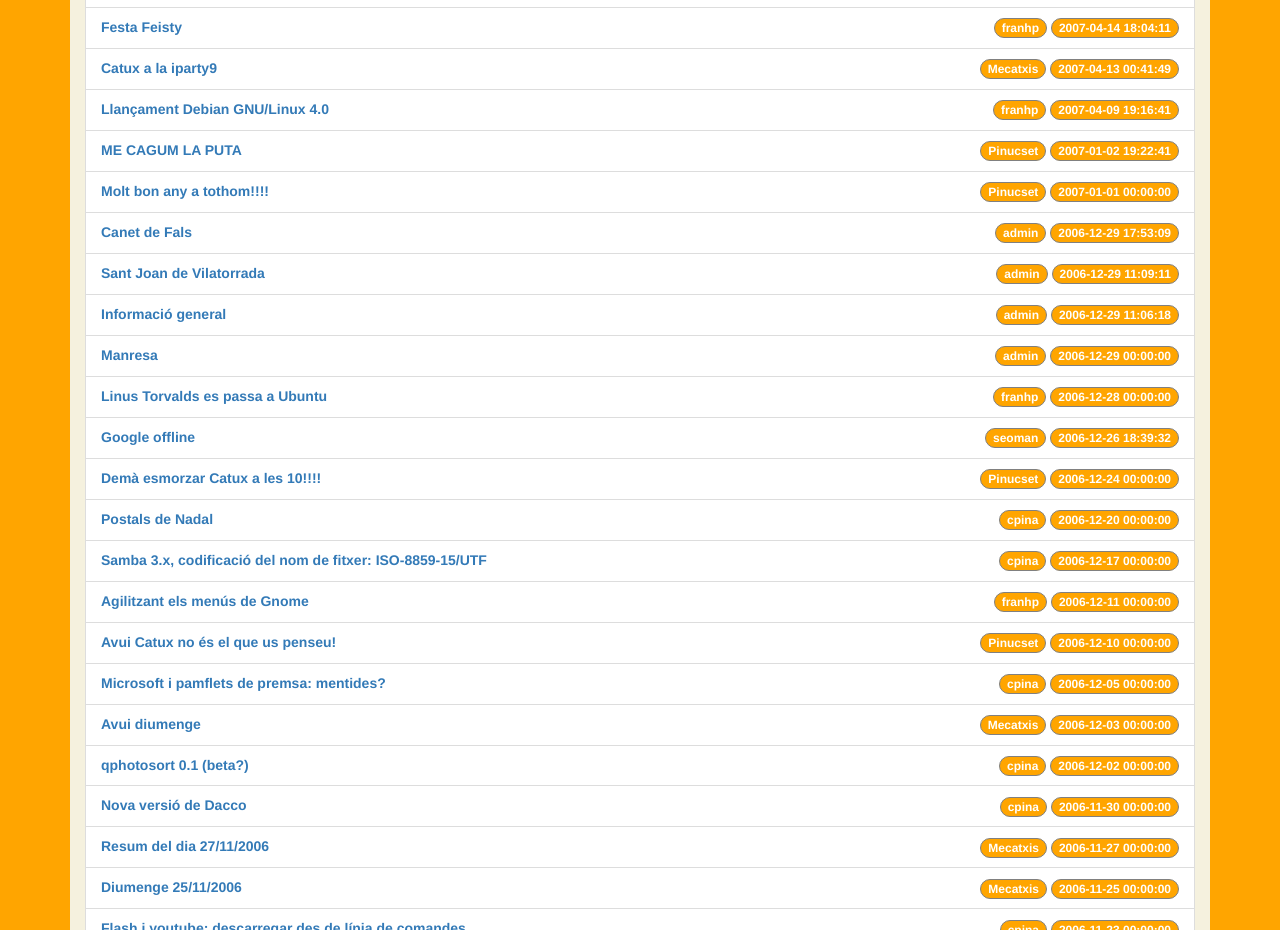
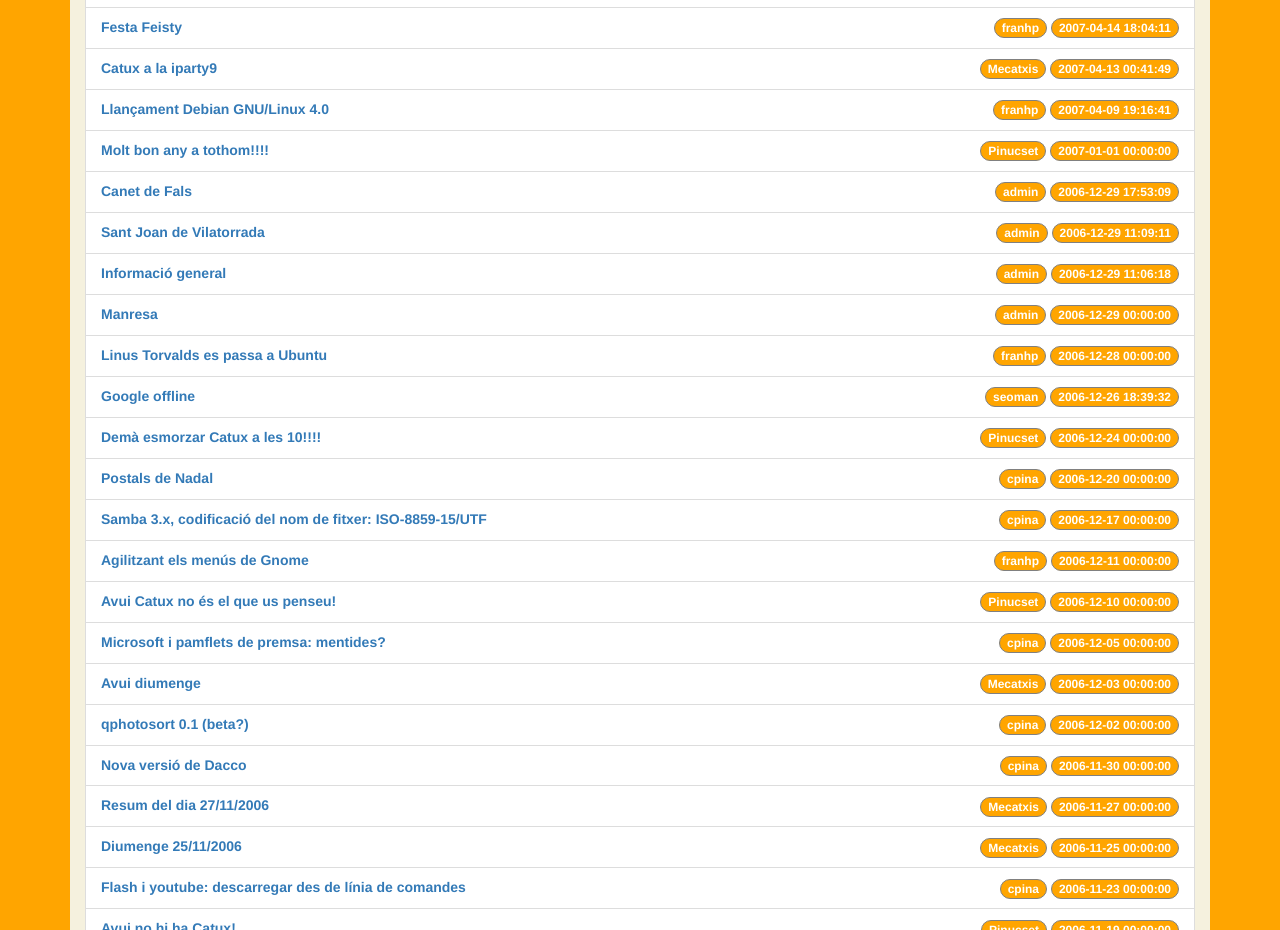
Before and after one commit to catux/catux.github.io, a plain HTML site: page post_list.html in a window 1280 px wide. Shown: the part 3845-4775 px from the top of the page. Drawn offline with Linux system fonts and the light colour scheme.

Commit message:
remove unwanted

```diff
--- a/post_list.html
+++ b/post_list.html
@@ -330,9 +330,6 @@
    </span></div></a></li><li class="list-group-item"><a class="blog-post" href="https://catux.github.io/posts/llanent-debian-gnulinux-40.html">   Llançament Debian GNU/Linux 4.0
     <div class="pull-right hidden-xs"><span class="badge blog-date">   franhp
    </span>&nbsp;<span class="badge blog-date">   2007-04-09 19:16:41
-   </span></div></a></li><li class="list-group-item"><a class="blog-post" href="https://catux.github.io/posts/me-cagum-la-puta.html">   ME CAGUM LA PUTA
-    <div class="pull-right hidden-xs"><span class="badge blog-date">   Pinucset
-   </span>&nbsp;<span class="badge blog-date">   2007-01-02 19:22:41
    </span></div></a></li><li class="list-group-item"><a class="blog-post" href="https://catux.github.io/posts/molt-bon-any-a-tothom.html">   Molt bon any a tothom!!!!
     <div class="pull-right hidden-xs"><span class="badge blog-date">   Pinucset
    </span>&nbsp;<span class="badge blog-date">   2007-01-01 00:00:00
```
